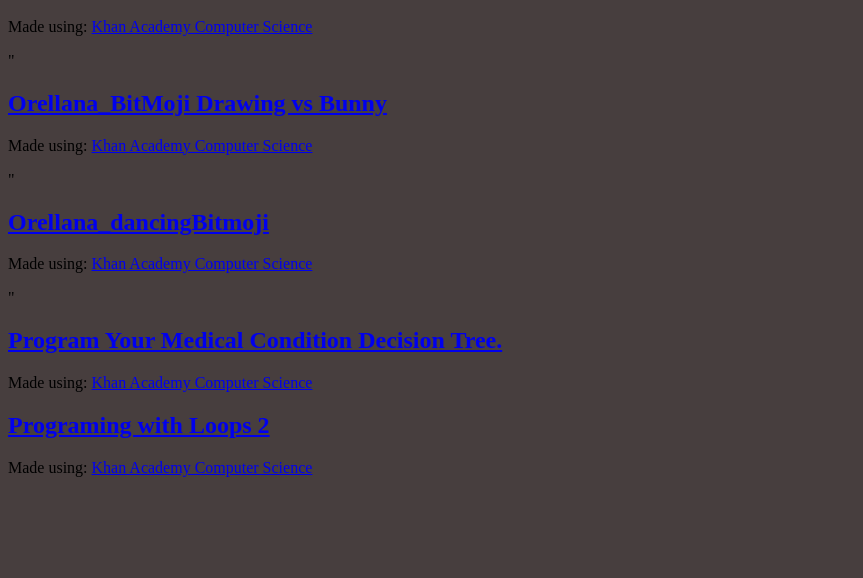
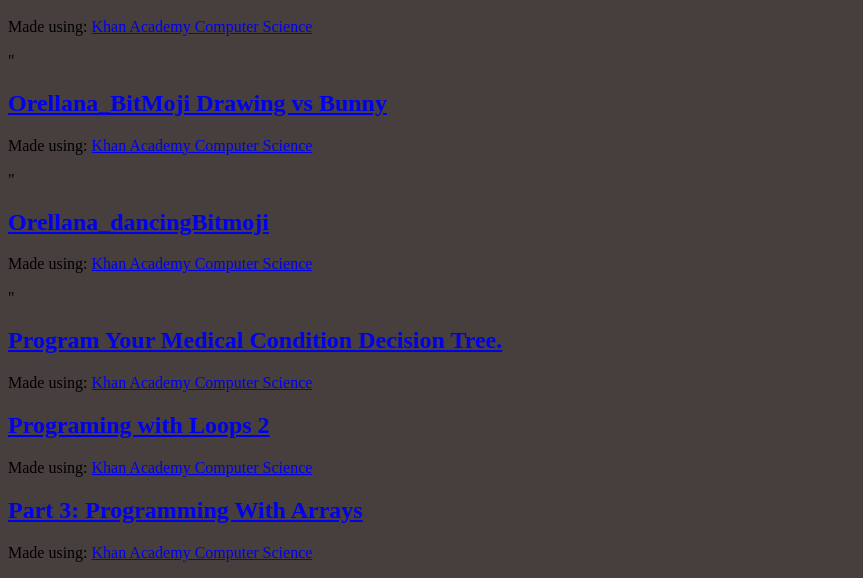
Before and after one commit to DouglasFOrellana/DouglasFOrellana.github.io, a plain HTML site: page JavaReal.html in a window 1280 px wide. Shown: the part 781-1359 px from the top of the page, without its empty margins (0-863 px from the left). Before the commit the page ends 1274 px from the top, so only its background shows below. Drawn offline with Linux system fonts and the light colour scheme; a script that the page names is missing.

Commit message:
Add files via upload

```diff
--- a/JavaReal.html
+++ b/JavaReal.html
@@ -34,5 +34,6 @@
 <h2><a href="<h2><a href="https://www.khanacademy.org/computer-programming/orellana_dancingbitmoji/5858584656920576">Orellana_dancingBitmoji</a></h2><script src="https://www.khanacademy.org/computer-programming/orellana_dancingbitmoji/5858584656920576/embed.js?editor=no&buttons=no&author=yes&embed=yes"></script><p>Made using: <a href="http://www.khanacademy.org/computer-programming">Khan Academy Computer Science</a></p>"</h2>
 <h2><a href="https://www.khanacademy.org/computer-programming/program-your-medical-condition-decision-tree/5862156417155072"> Program Your Medical Condition Decision Tree.</a></h2><script src="https://www.khanacademy.org/computer-programming/program-your-medical-condition-decision-tree/5862156417155072/embed.js?editor=no&buttons=no&author=no&embed=yes"></script><p>Made using: <a href="http://www.khanacademy.org/computer-programming">Khan Academy Computer Science</a></p></body></h2>
 <h2><a href="https://www.khanacademy.org/computer-programming/programing-with-loops-2/6071487441977344">Programing with Loops 2</a></h2><script src="https://www.khanacademy.org/computer-programming/programing-with-loops-2/6071487441977344/embed.js?editor=no&buttons=no&author=no&embed=yes"></script><p>Made using: <a href="http://www.khanacademy.org/computer-programming">Khan Academy Computer Science</a></p></h2>
+<h2><a href="https://www.khanacademy.org/computer-programming/part-3-programming-with-arrays/4940046658224128">Part 3: Programming With Arrays</a></h2><script src="https://www.khanacademy.org/computer-programming/part-3-programming-with-arrays/4940046658224128/embed.js?editor=no&buttons=no&author=no&embed=yes"></script><p>Made using: <a href="http://www.khanacademy.org/computer-programming">Khan Academy Computer Science</a></p></</h2>
 </body>
 </html>
```
